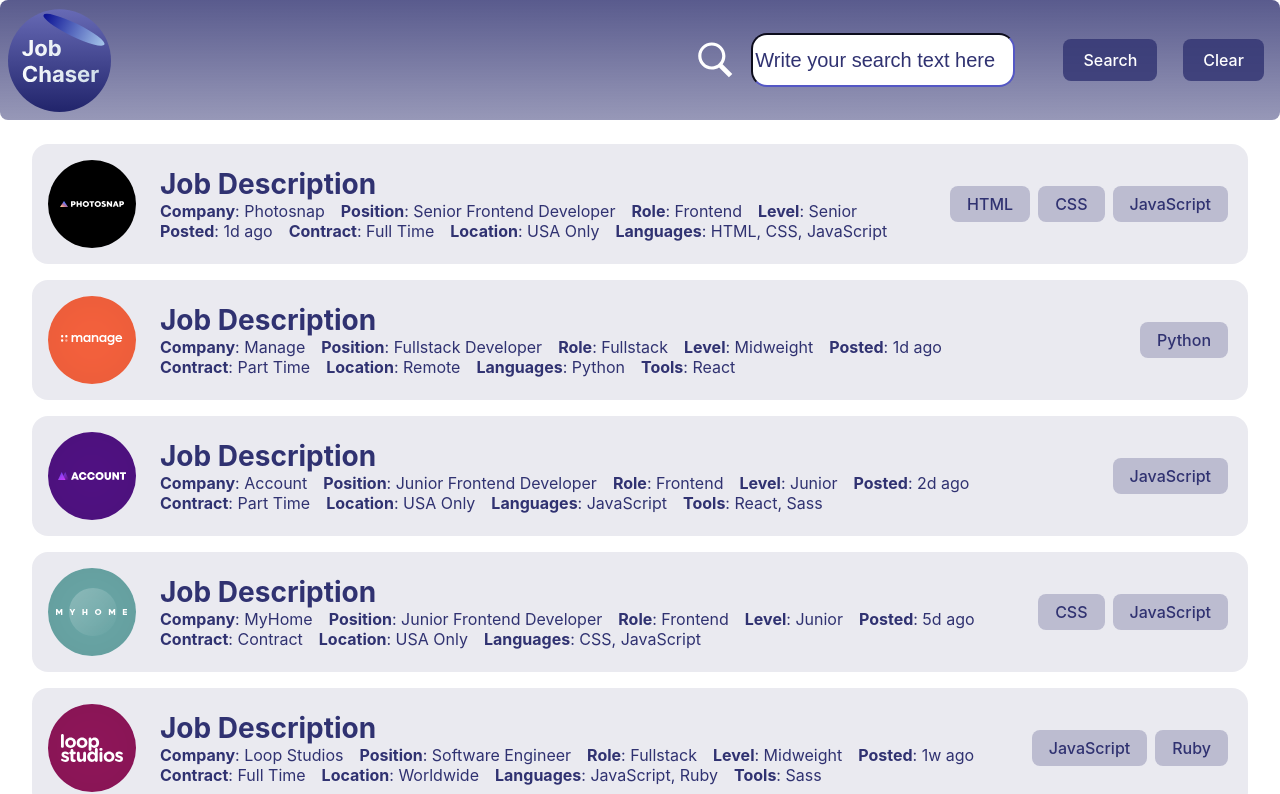
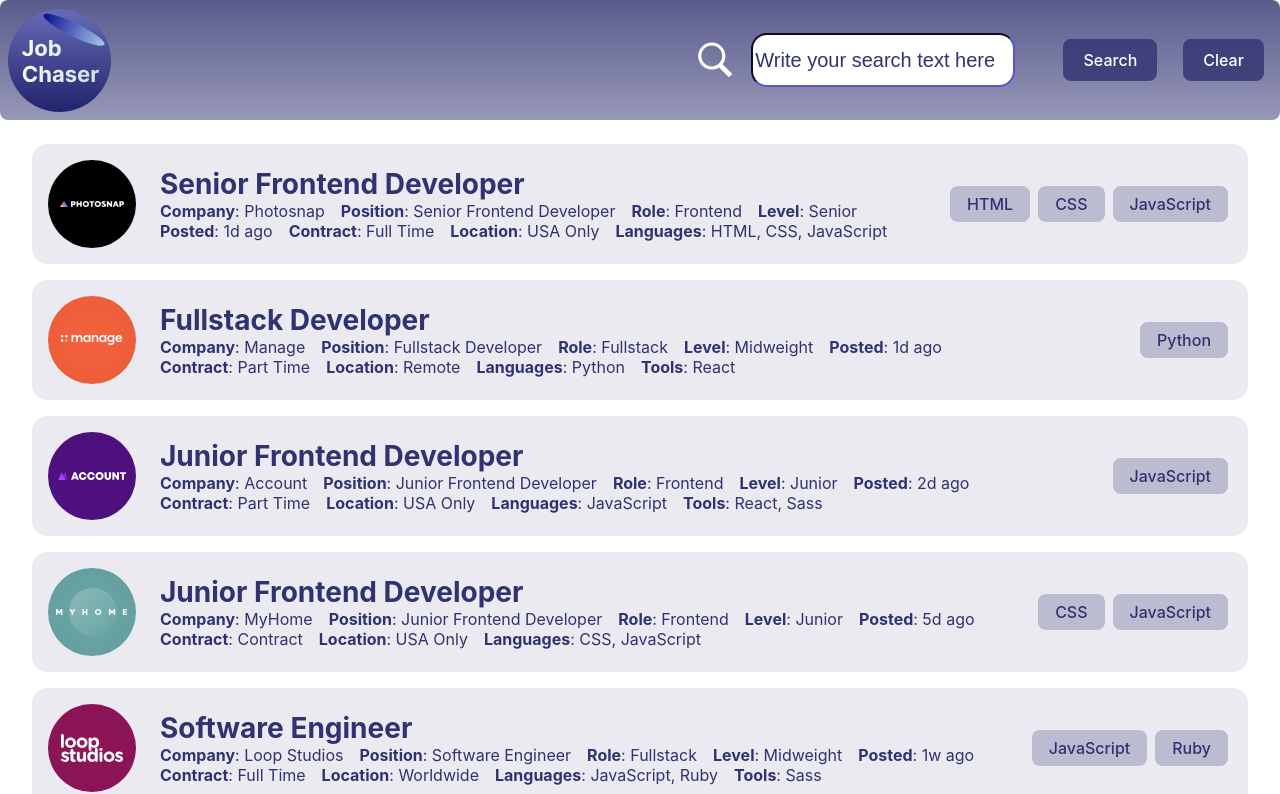
Before and after one commit to hobornemann/JobChaser, a React (Vite) app: page / in a window 1280 px wide. Shown: the top 794 px of the page. Built offline with nearby package versions, Linux system fonts and the light colour scheme.

Commit message:
changed heading to job position

```diff
--- a/src/components/JobCard.jsx
+++ b/src/components/JobCard.jsx
@@ -13,7 +13,7 @@ function JobCard({company, logoUrl, position, role,
         <div className={styles.jobCard}>
             {logoUrl? <img src={logoUrl} alt="" className="imgRound" /> : <img src='./images/jobChaser-default.svg' alt="" className="imgRound" />}
             <div className={styles.jobDescription}>
-                <h2 className={styles.jobDescriptionHeading}>Job Description</h2>
+                <h2 className={styles.jobDescriptionHeading}>{position}</h2>
                 <div className={styles.jobDescriptionItems}>
                     {company && <p className={styles.jobCardInfo}><b>Company</b>: {company}</p>}
                     {position && <p className={styles.jobCardInfo}> <b>Position</b>: {position}</p>}
```
